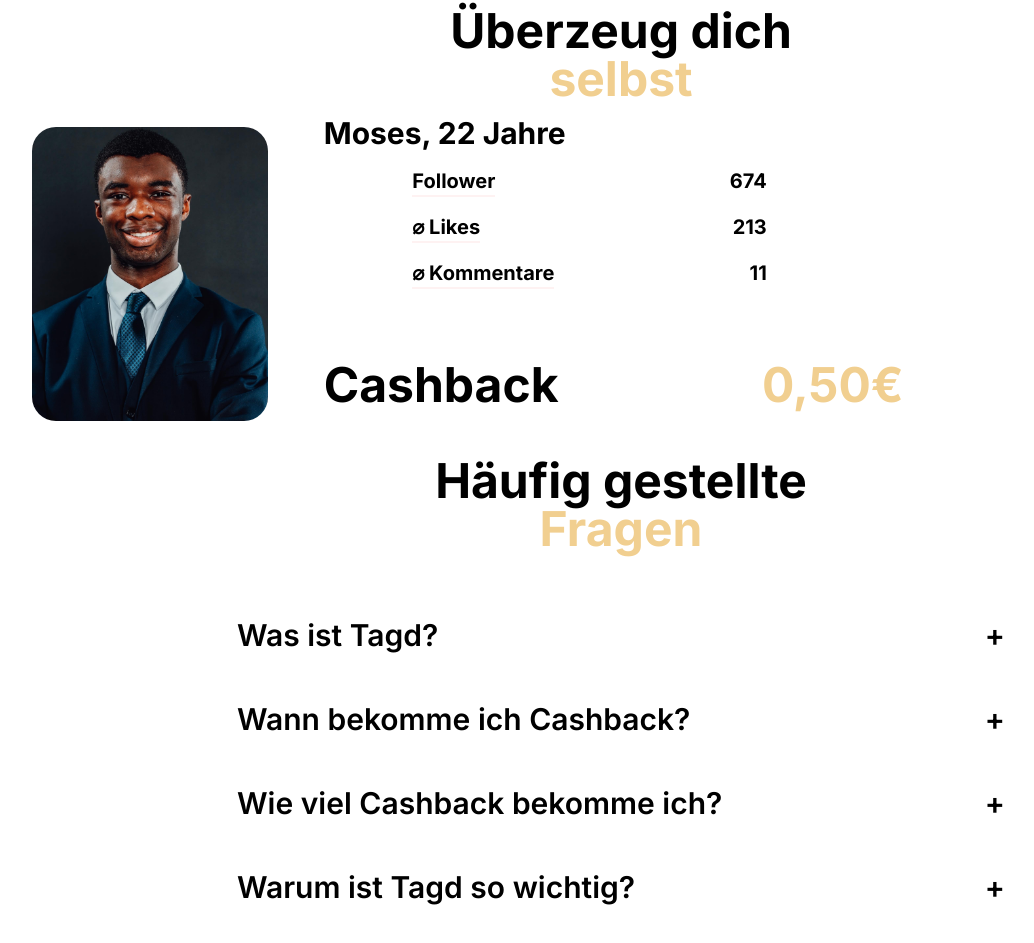
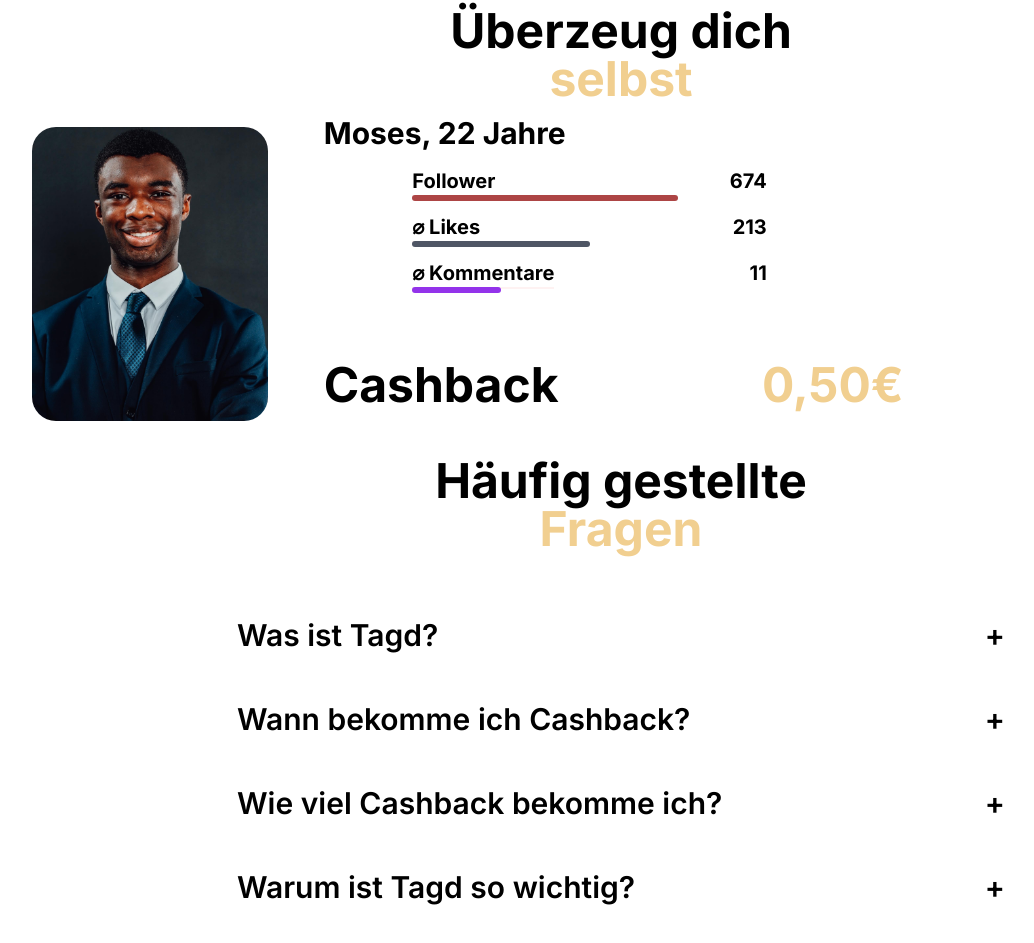
Before and after one commit to uzair-shakeel/tagd, a Next.js app: page / in a window 1280 px wide. Shown: the part 2679-3622 px from the top of the page, without its empty margins (19-1053 px from the left). Built offline with nearby package versions, Linux system fonts and the light colour scheme.

Commit message:
profile fixed

```diff
--- a/src/components/Portfolio.js
+++ b/src/components/Portfolio.js
@@ -14,25 +14,21 @@ const Portfolio = () => {
         />
         <div className="flex-1  space-y-4">
           <h3 className="text-2xl md:text-3xl font-[700]">Moses, 22 Jahre</h3>
-          <div className="px-[10%] lg:pr-[50%] text-lg md:text-xl font-[700] flex justify-between">
+          <div className="px-[10%] relative lg:pr-[50%] text-lg md:text-xl font-[700] flex justify-between">
             <p className="border-b-2 border-red-50">Follower </p>
-            <div className="relative">
-              <span className="bg-red-500 absolute bottom-0 left-0 h-[6px] w-full rounded-full "></span>
-            </div>
+            <span className="bg-[#AD4545]  absolute top-7 left-0 h-[6px] ml-[10%] w-[30%] rounded-full "></span>
+
             <p>674</p>
           </div>
-          <div className="px-[10%] lg:pr-[50%] text-lg md:text-xl font-[700] flex justify-between">
+          <div className="px-[10%] relative lg:pr-[50%] text-lg md:text-xl font-[700] flex justify-between">
             <p className="border-b-2 border-red-50">⌀ Likes </p>
-            <div className="relative">
-              <span className="bg-red-500 absolute bottom-0 left-0 h-[6px] w-full rounded-full "></span>
-            </div>
+            <span className="bg-[#4F5665]  absolute top-7 left-0 h-[6px] ml-[10%] w-[20%] rounded-full "></span>
             <p>213</p>
           </div>
-          <div className="px-[10%] lg:pr-[50%] text-lg md:text-xl font-[700] flex justify-between">
+          <div className="px-[10%] relative lg:pr-[50%] text-lg md:text-xl font-[700] flex justify-between">
             <p className="border-b-2 border-red-50"> ⌀ Kommentare</p>
-            <div className="relative">
-              <span className="bg-red-500 absolute bottom-0 left-0 h-[6px] w-full rounded-full "></span>
-            </div>
+            <span className="bg-purple-600  absolute top-7 left-0 h-[6px] ml-[10%] w-[10%] rounded-full "></span>
+
             <p>11</p>
           </div>
           <h3 className="text-3xl md:text-5xl font-[700] pt-14">
```
